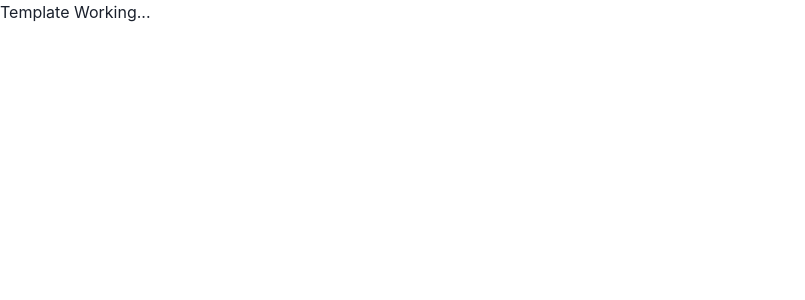
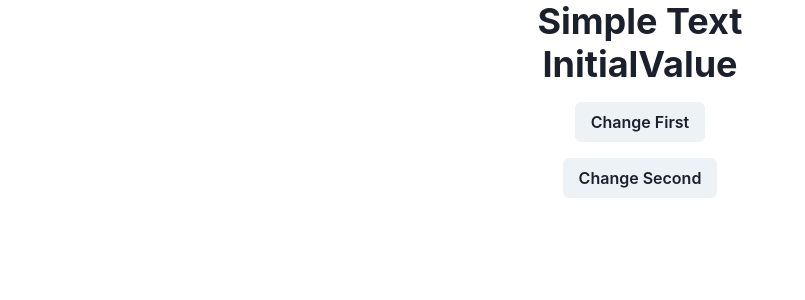
Before and after one commit to aditya-190/react-starter-template, a React (Vite) app: page / in a window 1280 px wide. Shown: the top 300 px of the page, without its empty margins (0-805 px from the left). Built offline with nearby package versions, Linux system fonts and the light colour scheme.

Commit message:
Section 1.

```diff
--- a/src/App.jsx
+++ b/src/App.jsx
@@ -1,8 +1,32 @@
-import {Text} from "@chakra-ui/react";
+import {Button, Flex} from "@chakra-ui/react";
+import {useEffect, useState} from "react";
+import Children_1 from "./components/Children_1.jsx";
+import Children_2 from "./components/Children_2.jsx";
 
 const App = () => {
+    const [stateExample, setStateExample] = useState('InitialValue')
+    let anythingCrazy = 'Simple Text'
+
+    const handleClickPlease = () => {
+        setStateExample(stateExample !== "InitialValue" ? 'InitialValue' : 'Please change me back.')
+    };
+
+    const handleClickForSimpleVarPlease = () => {
+        anythingCrazy = anythingCrazy !== 'Simple Text' ? 'Simple Text' : 'I have been changed but will not show in UI'
+        console.log('Current Value of anythingCrazy => ', anythingCrazy)
+    };
+
+    useEffect(() => {
+        console.log('Current Value of stateExample => ', stateExample)
+    }, [stateExample])
+
     return (
-        <Text>Template Working...</Text>
+        <Flex flexDirection={'column'} justifyContent={'center'} alignItems={'center'}>
+            <Children_1 anythingCrazy={anythingCrazy} />
+            <Children_2 couldBeAnything={stateExample} />
+            <Button mt={4} p={4} onClick={handleClickForSimpleVarPlease}>Change First</Button>
+            <Button mt={4} p={4} onClick={handleClickPlease}>Change Second</Button>
+        </Flex>
     )
 }
 
--- /dev/null
+++ b/src/components/Children_1.jsx
@@ -0,0 +1,9 @@
+import {Heading} from "@chakra-ui/react";
+
+const Children_1 = props => {
+    return (
+        <Heading>{props.anythingCrazy}</Heading>
+    )
+}
+
+export default Children_1
--- /dev/null
+++ b/src/components/Children_2.jsx
@@ -0,0 +1,9 @@
+import {Heading} from "@chakra-ui/react";
+
+const Children_2 = props => {
+    return (
+        <Heading>{props.couldBeAnything}</Heading>
+    )
+}
+
+export default Children_2
```
